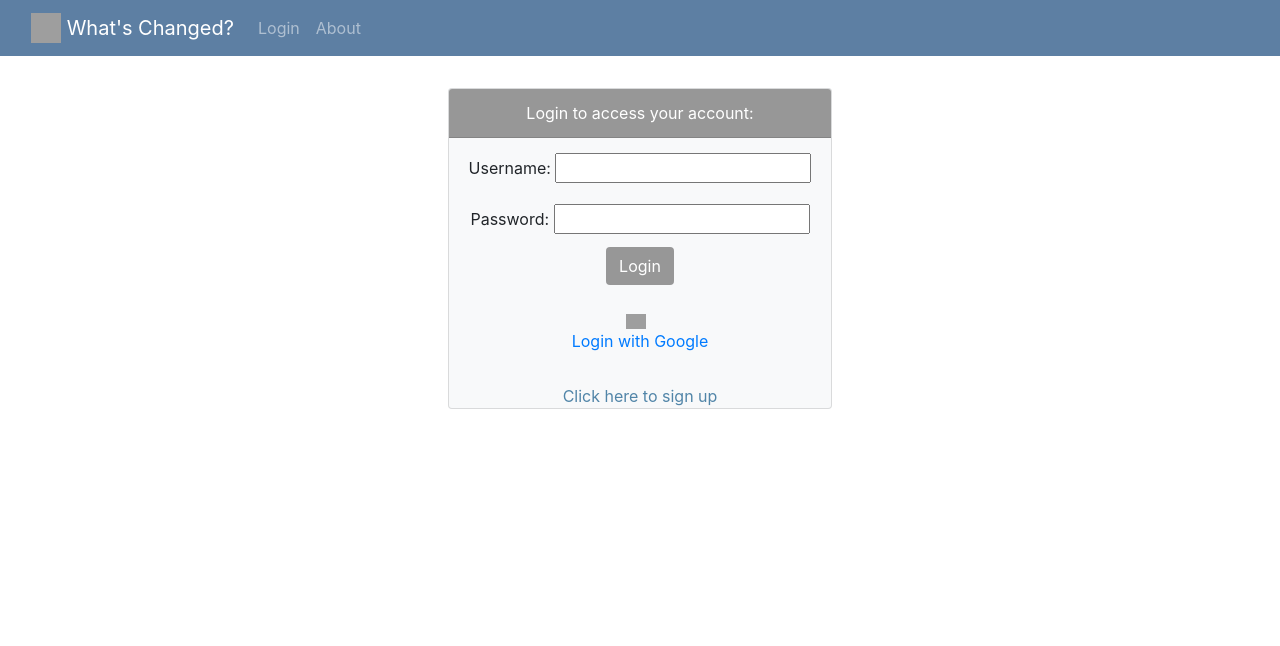
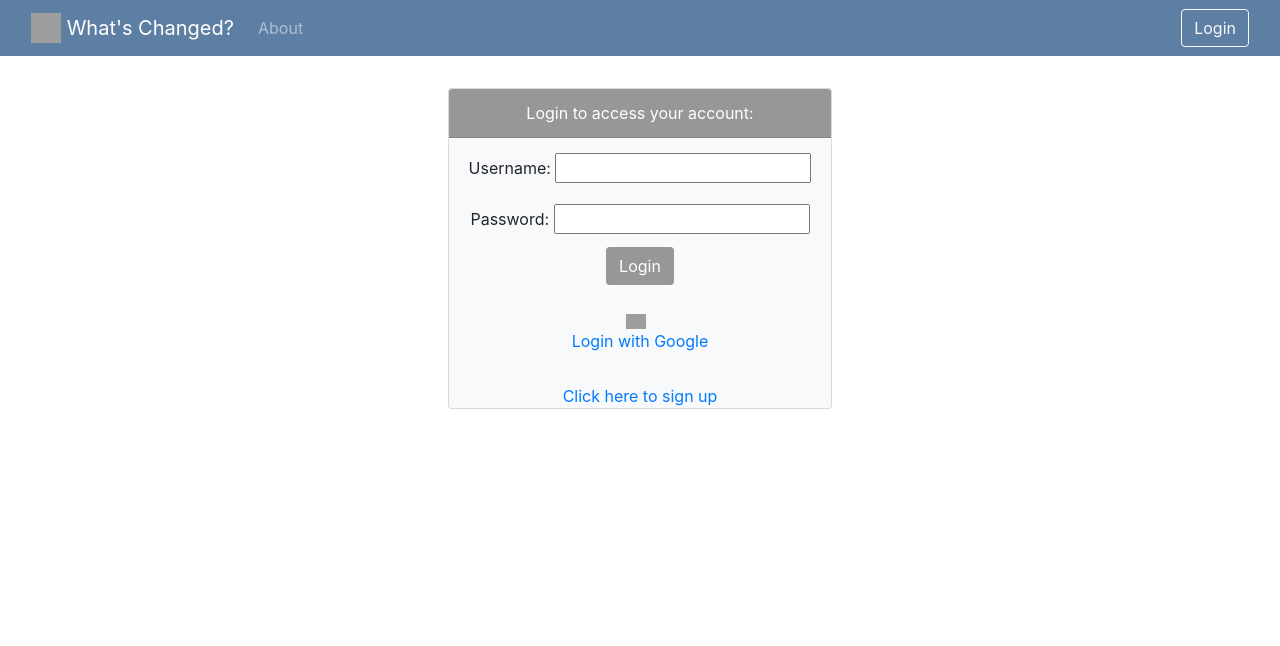
Before and after one commit to naqiaz/whats-changed, a Django app: page / in a window 1280 px wide. Shown: the top 646 px of the page. Run offline with Django 3.2, Linux system fonts and the light colour scheme; some libraries are stand-ins or nearby versions; grey boxes are pictures that could not be loaded.

Commit message:
Reformat navbar login/logout as buttons

```diff
--- a/changed/templates/changed/base_html.html
+++ b/changed/templates/changed/base_html.html
@@ -1,6 +1,6 @@
 <head>
     <link rel="stylesheet" href="https://maxcdn.bootstrapcdn.com/bootstrap/4.0.0/css/bootstrap.min.css"
-          integrity="sha384-Gn5384xqQ1aoWXA+058RXPxPg6fy4IWvTNh0E263XmFcJlSAwiGgFAW/dAiS6JXm" crossorigin="anonymous">
+        integrity="sha384-Gn5384xqQ1aoWXA+058RXPxPg6fy4IWvTNh0E263XmFcJlSAwiGgFAW/dAiS6JXm" crossorigin="anonymous">
 </head>
 
 <nav class="navbar navbar-expand-lg navbar-dark" style="background-color: #5d7fa3;">
@@ -13,11 +13,11 @@
     <div class="container-fluid">
         <a class="navbar-brand" style="color:white" href="{% url 'changed:index' %}">
             <img src="https://live.staticflickr.com/65535/50999956205_de401b87c1_o.png" width="30" height="30"
-                 class="d-inline-block align-top">
+                class="d-inline-block align-top">
             What's Changed?
         </a>
         <button class="navbar-toggler" type="button" data-toggle="collapse" data-target="#navbarNav"
-                aria-controls="navbarNav" aria-expanded="false" aria-label="Toggle navigation">
+            aria-controls="navbarNav" aria-expanded="false" aria-label="Toggle navigation">
             <span class="navbar-toggler-icon"></span>
         </button>
         <div class="collapse navbar-collapse" id="navbarNav">
@@ -30,9 +30,6 @@
                     <a class="nav-link" href="{% url 'changed:about' %}">About<span class="sr-only">(current)</span></a>
                 </li>
                 {% else %}
-                <li class="nav-item ">
-                    <a class="nav-link" href="{% url 'changed:index' %}">Login<span class="sr-only">(current)</span></a>
-                </li>
                 <li class="nav-item">
                     <a class="nav-link" href="{% url 'changed:about' %}">About<span class="sr-only">(current)</span></a>
                 </li>
@@ -46,14 +43,19 @@
               -->
             <ul class="nav navbar-nav ml-auto w-100 justify-content-end">
                 <li class="nav-item">
-                    <a class="nav-link" href="{% url 'changed:profile' username=user.username %}">
+                    <a class="nav-link" href="{% url 'changed:profile' username=user.username %}"
+                        style="margin-right:4px">
                         {{user.username}} <span class="sr-only">(current)</span>
                     </a>
                 </li>
-                <li class="nav-item ">
-                    <a class="nav-link" href="{% url 'changed:logout' %}">
-                        Logout<span class="sr-only">(current)</span>
-                    </a>
+                <li class="nav-item">
+                    <a type="button" class="btn btn-outline-light" href="{% url 'changed:logout' %}">Logout</a>
+                </li>
+            </ul>
+            {% else %}
+            <ul class="nav navbar-nav ml-auto w-100 justify-content-end">
+                <li class="nav-item">
+                    <a type="button" class="btn btn-outline-light" href="{% url 'changed:index' %}">Login</a>
                 </li>
             </ul>
             {% endif %}
--- a/changed/templates/changed/login.html
+++ b/changed/templates/changed/login.html
@@ -51,7 +51,7 @@
                         </a>
                     </div>
                     <br />
-                    <a href="{% url 'changed:signup' %}" style="color:rgb(81, 133, 168)">Click here to sign up</a>
+                    <a href="{% url 'changed:signup' %}">Click here to sign up</a>
                 </div>
             </div>
             {% for message in messages %}
```
